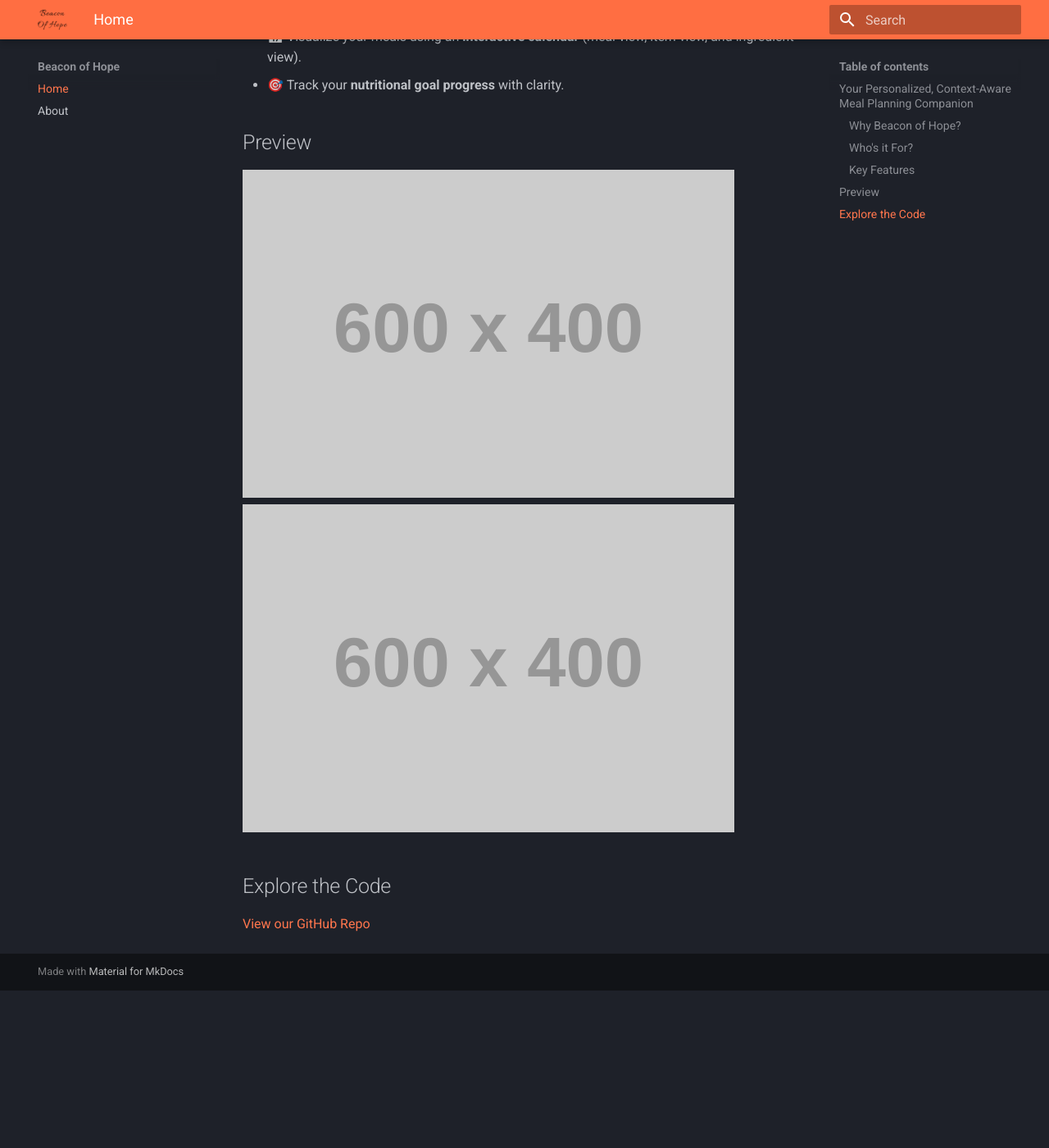
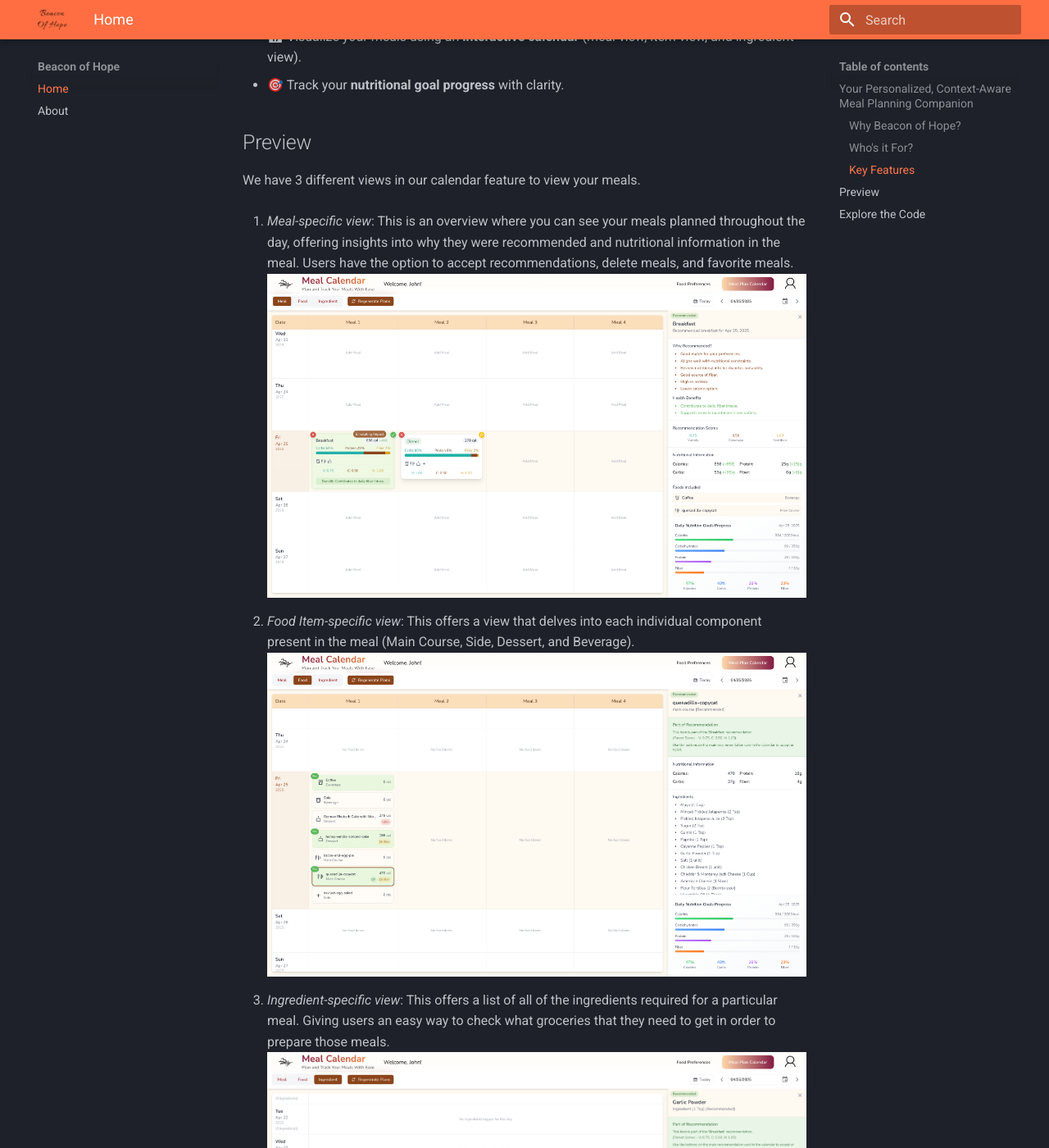
Before and after one commit to SCCapstone/beacon-of-hope, an MkDocs documentation site: the page built from docs/index.md, in a window 1280 px wide and 1400 px high, scrolled down 1122 px. Shown: the whole window at 82% size. Built offline with MkDocs 1.6.1 and Material for MkDocs 9.7.7, drawn with Linux system fonts in a browser that asks for light colours; before the commit the page ends 2330 px from its top, so only the background shows below that.

Commit message:
Adding images

```diff
--- a/docs/index.md
+++ b/docs/index.md
@@ -23,10 +23,17 @@ Anyone managing a dietary condition:
 - 🎯 Track your **nutritional goal progress** with clarity.
 
 ## Preview
+We have 3 different views in our calendar feature to view your meals.
 
+1. *Meal-specific view*: This is an overview where you can see your meals planned throughout the day, offering insights into why they were recommended and nutritional information in the meal. Users have the option to accept recommendations, delete meals, and favorite meals.
+![Screenshot Placeholder](img/meal.png)
 
-![Screenshot Placeholder](https://via.placeholder.com/600x400.png?text=App+Screenshot+1)
-![Screenshot Placeholder](https://via.placeholder.com/600x400.png?text=App+Screenshot+2)
+2. *Food Item-specific view*: This offers a view that delves into each individual component present in the meal (Main Course, Side, Dessert, and Beverage).
+![Screenshot Placeholder](img/food.png)
+
+3. *Ingredient-specific view*: This offers a list of all of the ingredients required for a particular meal. Giving users an easy way to check what groceries that they need to get in order to prepare those meals.
+![Screenshot Placeholder](img/ingr.png)
+
 
 ## Explore the Code
 [View our GitHub Repo](https://github.com/SCCapstone/beacon-of-hope)
```
Also changed, not shown: docs/img/food.png (added), docs/img/ingr.png (added), docs/img/meal.png (added).
